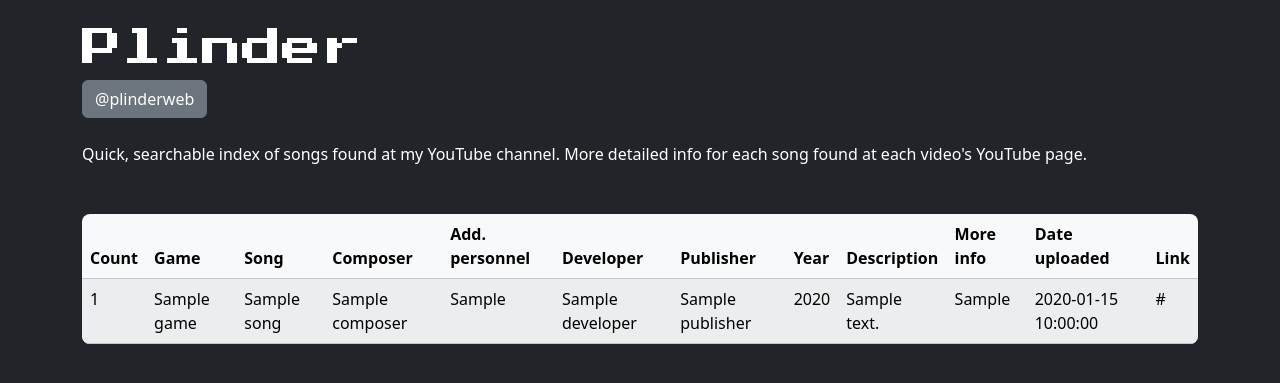
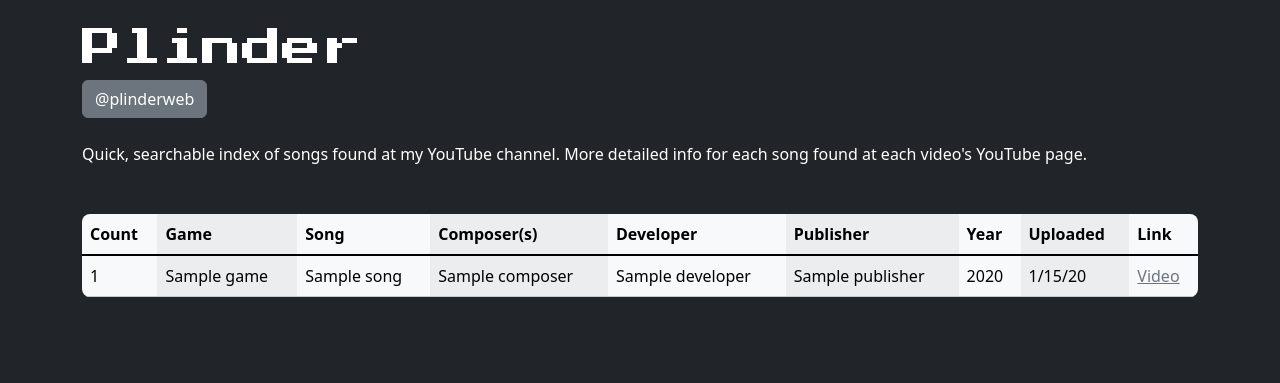
Before and after one commit to plinderdev/nes_music, a Flask app: template nes_music/templates/index.html in a window 1280 px wide. Shown: the top 383 px of the page. Run offline with Flask 3, Linux system fonts and the light colour scheme; the template is opened without the code that fills it: most values are stand-ins (such as "Sample title", 1, 10 or a date in 2020).

Commit message:
Table styles

```diff
--- a/nes_music/static/style.css
+++ b/nes_music/static/style.css
@@ -4,6 +4,18 @@
     font-family: "Press Start 2P", sans-serif;
 }
 
-.red-text {
-    color: red;
+/*.red-text {*/
+/*    color: red;*/
+/*}*/
+
+/*a {*/
+/*    color: red;*/
+/*}*/
+
+/*a:hover {*/
+/*    color: #ce0000;*/
+/*}*/
+
+table tbody tr:last-child {
+    /*border: none;*/
 }
--- a/nes_music/templates/index.html
+++ b/nes_music/templates/index.html
@@ -8,41 +8,37 @@
     </div>
 
     {% block table %}
-        <table class="table table-light table-striped rounded-3 overflow-hidden">
+        <div class="table-responsive">
+            <table class="table table-light table-striped-columns rounded-3 overflow-hidden">
                 <thead>
                     <tr>
                         <th scope="col">Count</th>
                         <th scope="col">Game</th>
                         <th scope="col">Song</th>
-                    <th scope="col">Composer</th>
-                    <th scope="col">Add. personnel</th>
+                        <th scope="col">Composer(s)</th>
                         <th scope="col">Developer</th>
                         <th scope="col">Publisher</th>
                         <th scope="col">Year</th>
-                    <th scope="col">Description</th>
-                    <th scope="col">More info</th>
-                    <th scope="col">Date uploaded</th>
+                        <th scope="col">Uploaded</th>
                         <th scope="col">Link</th>
                     </tr>
                 </thead>
-            <tbody>
+                <tbody class="table-group-divider">
                     {% for cell in table %}
                         <tr>
                             <td>{{ cell.Video.id }}</td>
                             <td>{{ cell.Video.game }}</td>
                             <td>{{ cell.Video.song }}</td>
                             <td>{{ cell.Video.composer }}</td>
-                        <td>{{ cell.Video.add_personnel }}</td>
                             <td>{{ cell.Video.developer }}</td>
                             <td>{{ cell.Video.publisher }}</td>
                             <td>{{ cell.Video.year }}</td>
-                        <td>{{ cell.Video.description }}</td>
-                        <td>{{ cell.Video.more_info }}</td>
-                        <td>{{ cell.Video.date_uploaded }}</td>
-                        <td>{{ cell.Video.link }}</td>
+                            <td>{{ cell.Video.date_uploaded.strftime('%-m/%d/%y') }}</td>
+                            <td><a class="link-secondary" href="{{ cell.Video.link }}" target="_blank">Video</a></td>
                         </tr>
                     {% endfor %}
                 </tbody>
             </table>
+        </div>
     {% endblock table %}
 {% endblock content %}
```
Lines whose indentation alone changed are shown as unchanged.
